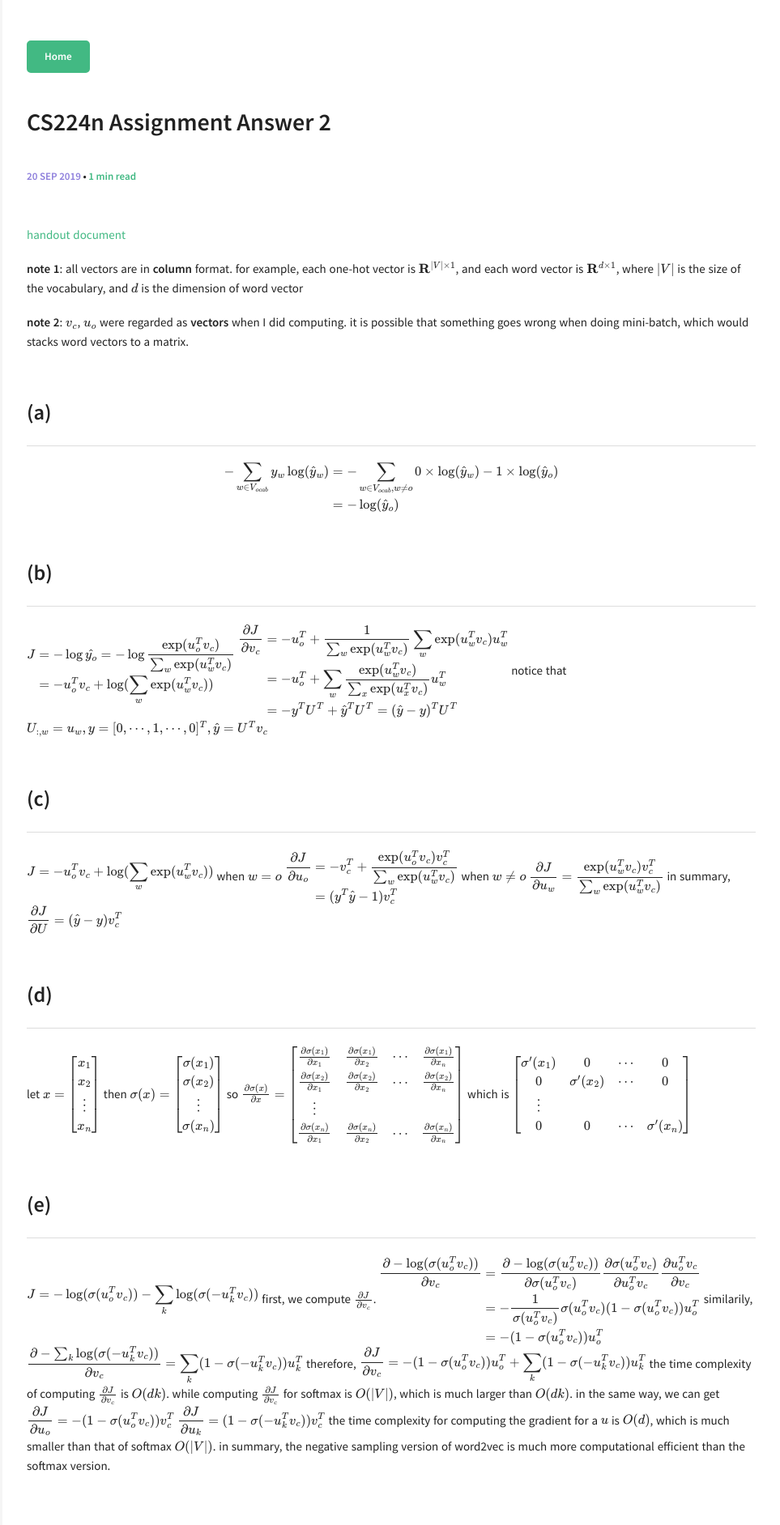
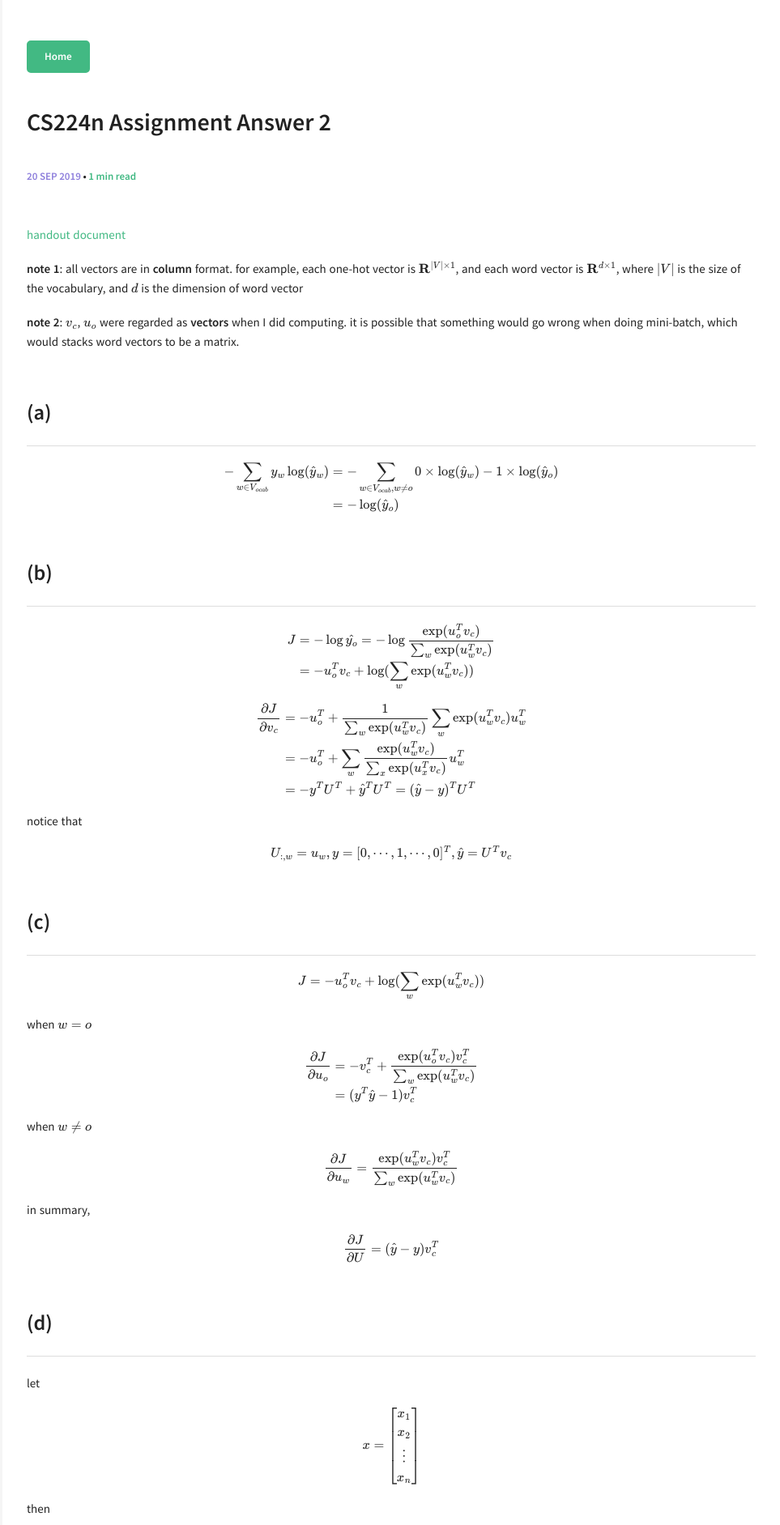
Before and after one commit to two2er/two2er.github.io, a Jekyll site: the page built from _pages/CS224n/a2.md, in a window 1280 px wide. Shown: the top 1883 px of the page at 81% size, without its empty margins (317-1280 px from the left). Built offline with Jekyll 4.4.1, drawn with Linux system fonts in a browser that asks for light colours; formulas are drawn with MathJax 3; some of the changed text lies outside the part shown.

Commit message:
modify format

```diff
--- a/_pages/CS224n/a2.md
+++ b/_pages/CS224n/a2.md
@@ -10,7 +10,7 @@ comments: true
 
 **note 1**: all vectors are in **column** format. for example, each one-hot vector is $\mathbf{R}^{\|V\|\times 1}$, and each word vector is $\mathbf{R}^{d\times 1}$, where $\|V\|$ is the size of the vocabulary, and $d$ is the dimension of word vector
 
-**note 2**: $v_c$, $u_o$ were regarded as **vectors** when I did computing. it is possible that something goes wrong when doing mini-batch, which would stacks word vectors to a matrix.
+**note 2**: $v_c$, $u_o$ were regarded as **vectors** when I did computing. it is possible that something would go wrong when doing mini-batch, which would stacks word vectors to be a matrix.
 
 ## (a)
 
@@ -20,50 +20,77 @@ $$\begin{aligned}-\sum_{w\in V_{ocab}}y_w\log(\hat{y}_w)&=-\sum_{w\in V_{ocab},w
 
 $$\begin{aligned}
 J&=-\log\hat{y_o}=-\log\frac{\exp(u_o^Tv_c)}{\sum_w\exp(u_w^Tv_c)}\\&=-u_o^Tv_c+\log(\sum_w\exp(u_w^Tv_c))\end{aligned}$$
+
 $$\begin{aligned}
 \frac{\partial J}{\partial v_c}&=-u_o^T+\frac{1}{\sum_w\exp(u_w^Tv_c)}\sum_w\exp(u_w^Tv_c)u_w^T\\&=-u_o^T+\sum_w\frac{\exp(u_w^Tv_c)}{\sum_x\exp(u_x^Tv_c)}u_w^T\\&=-y^TU^T+\hat{y}^TU^T=(\hat{y}-y)^TU^T\end{aligned}$$
+
 notice that
+
 $$U_{:,w}=u_w, \\y=[0, \cdots,1,\cdots,0]^T, \\\hat{y}=U^Tv_c$$
 
 ## (c)
 
 $$\begin{aligned}
 J=-u_o^Tv_c+\log(\sum_w\exp(u_w^Tv_c))\end{aligned}$$
+
 when $w=o$
+
 $$\begin{aligned}
 \frac{\partial J}{\partial u_o}&=-v_c^T+\frac{\exp(u_o^Tv_c)v_c^T}{\sum_w\exp(u_w^Tv_c)}\\&=(y^T\hat{y}-1)v_c^T\end{aligned}$$
+
 when $w\not=o$
+
 $$\begin{aligned}
 \frac{\partial J}{\partial u_w}&=\frac{\exp(u_w^Tv_c)v_c^T}{\sum_w\exp(u_w^Tv_c)}\end{aligned}$$
+
 in summary,
+
 $$\begin{aligned}
 \frac{\partial J}{\partial U}&=(\hat{y}-y)v_c^T\end{aligned}$$
 
 ## (d)
 
 let
+
 $$x=\begin{bmatrix}x_1\\x_2\\\vdots\\x_n\end{bmatrix}$$
+
 then
+
 $$\sigma(x)=\begin{bmatrix}\sigma(x_1)\\\sigma(x_2)\\\vdots\\\sigma(x_n)\end{bmatrix}$$
+
 so
+
 $$\frac{\partial \sigma(x)}{\partial x}=\begin{bmatrix}\frac{\partial \sigma(x_1)}{\partial x_1}&\frac{\partial \sigma(x_1)}{\partial x_2}&\cdots&\frac{\partial \sigma(x_1)}{\partial x_n}\\\frac{\partial \sigma(x_2)}{\partial x_1}&\frac{\partial \sigma(x_2)}{\partial x_2}&\cdots&\frac{\partial \sigma(x_2)}{\partial x_n}\\\vdots\\\frac{\partial \sigma(x_n)}{\partial x_1}&\frac{\partial \sigma(x_n)}{\partial x_2}&\cdots&\frac{\partial \sigma(x_n)}{\partial x_n}\end{bmatrix}$$
+
 which is
+
 $$\begin{bmatrix}\sigma'(x_1)&0&\cdots&0\\0&\sigma'(x_2)&\cdots&0\\\vdots\\0&0&\cdots&\sigma'(x_n)\end{bmatrix}$$
 
 ## (e)
 
 $$\begin{aligned}J=-\log(\sigma(u_o^Tv_c))-\sum_k\log(\sigma(-u_k^Tv_c))\end{aligned}$$
+
 first, we compute $\frac{\partial J}{\partial v_c}$.
+
 $$\begin{aligned}\frac{\partial -\log(\sigma(u_o^Tv_c))}{\partial v_c}&=\frac{\partial -\log(\sigma(u_o^Tv_c))}{\partial \sigma(u_o^Tv_c)}\frac{\partial \sigma(u_o^Tv_c)}{\partial u_o^Tv_c}\frac{\partial u_o^Tv_c}{\partial v_c}\\&=-\frac{1}{\sigma(u_o^Tv_c)}\sigma(u_o^Tv_c)(1-\sigma(u_o^Tv_c))u_o^T\\&=-(1-\sigma(u_o^Tv_c))u_o^T\end{aligned}$$
+
 similarily,
+
 $$\begin{aligned}\frac{\partial -\sum_k\log(\sigma(-u_k^Tv_c))}{\partial v_c}&=\sum_k(1-\sigma(-u_k^Tv_c))u_k^T\end{aligned}$$
+
 therefore,
+
 $$\begin{aligned}\frac{\partial J}{\partial v_c}&=-(1-\sigma(u_o^Tv_c))u_o^T+\sum_k(1-\sigma(-u_k^Tv_c))u_k^T\end{aligned}$$
+
 the time complexity of computing $\frac{\partial J}{\partial v_c}$ is $O(dk)$. while computing $\frac{\partial J}{\partial v_c}$ for softmax is $O(\|V\|)$, which is much larger than $O(dk)$.
+
 in the same way, we can get
+
 $$\begin{aligned}\frac{\partial J}{\partial u_o}&=-(1-\sigma(u_o^Tv_c))v_c^T\end{aligned}$$
 $$\begin{aligned}\frac{\partial J}{\partial u_k}&=(1-\sigma(-u_k^Tv_c))v_c^T\end{aligned}$$
+
 the time complexity for computing the gradient for a $u$ is $O(d)$, which is much smaller than that of softmax $O(\|V\|)$.
+
 in summary, the negative sampling version of word2vec is much more computational efficient than the softmax version.
 
 ## (f)
@@ -71,9 +98,12 @@ in summary, the negative sampling version of word2vec is much more computational
 ### (i)
 
 since
+
 $$\begin{aligned}
 \frac{\partial J}{\partial U}&=(\hat{y}-y)v_c^T\end{aligned}$$
+
 we can imply that
+
 $$\begin{aligned}
 \frac{\partial J(w_{t-m},\cdots,w_{t+m})}{\partial U}&=\sum_{-m\leq j\leq m,j\not=0}(\hat{y}-y)v_c^T\end{aligned}$$
 
@@ -81,12 +111,15 @@ $$\begin{aligned}
 
 $$\begin{aligned}
 \frac{\partial J}{\partial v_c}=(\hat{y}-y)^TU^T\end{aligned}$$
+
 so
+
 $$\begin{aligned}
 \frac{\partial J(w_{t-m},\cdots,w_{t+m})}{\partial v_c}&=\sum_{-m\leq j\leq m,j\not=0}(\hat{y}-y)^TU^T\end{aligned}$$
 
 ### (iii)
 
 $v_w$ is not related to $v_c, U$, so
+
 $$\begin{aligned}
 \frac{\partial J(w_{t-m},\cdots,w_{t+m})}{\partial v_w}=0\end{aligned}$$
```
